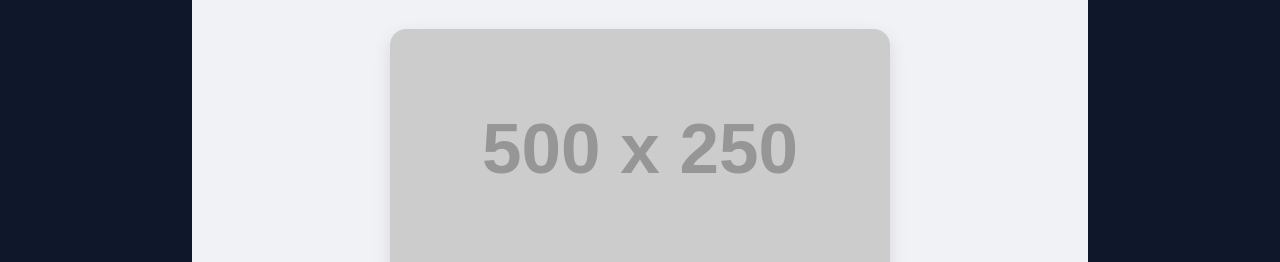
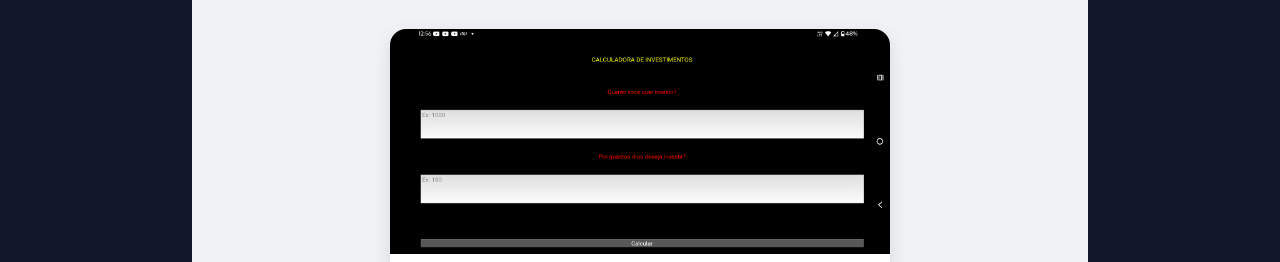
Before and after one commit to Erickfgfg025/my-dev-portfolio, a plain HTML site: page index.html in a window 1280 px wide. Shown: the part 690-952 px from the top of the page. Drawn offline with Linux system fonts and the light colour scheme; placeholder pictures from the web are drawn by us.

Commit message:
Atualizar o index.html

```diff
--- a/index.html
+++ b/index.html
@@ -30,7 +30,7 @@
 <section class="projetos">
   <h2>Projetos</h2>
   <div class="projeto-card">
-    <img src="https://via.placeholder.com/500x250?text=Calculadora+de+Investimentos" alt="Capa do Projeto" class="projeto-img">
+    <img src="projeto1.png" alt="Capa do Projeto" class="projeto-img">
     <div class="projeto-conteudo">
       <h3>🧮 Calculadora de Rendimentos</h3>
       <p>Simula investimentos com base em aporte, tempo e taxa.</p>
```
